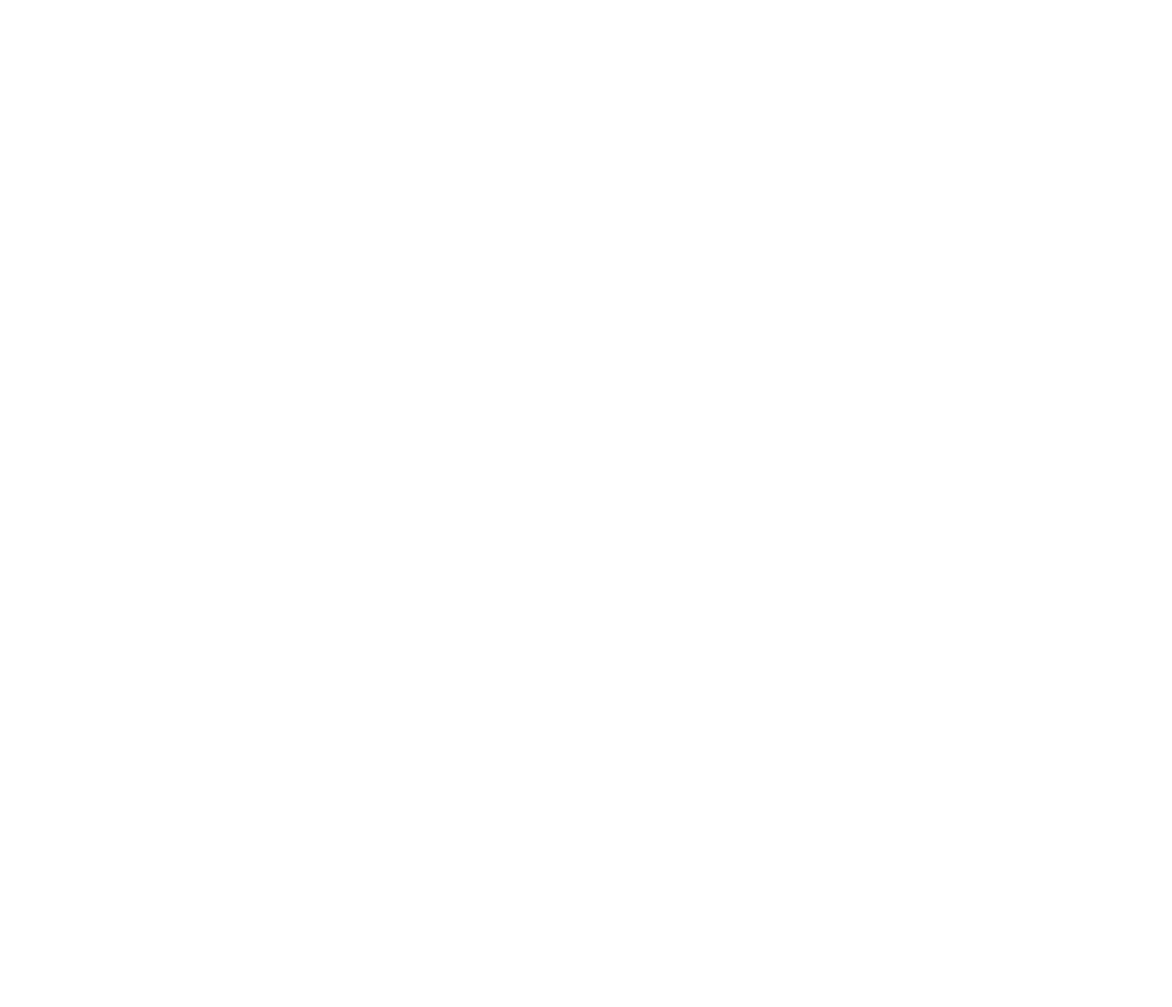
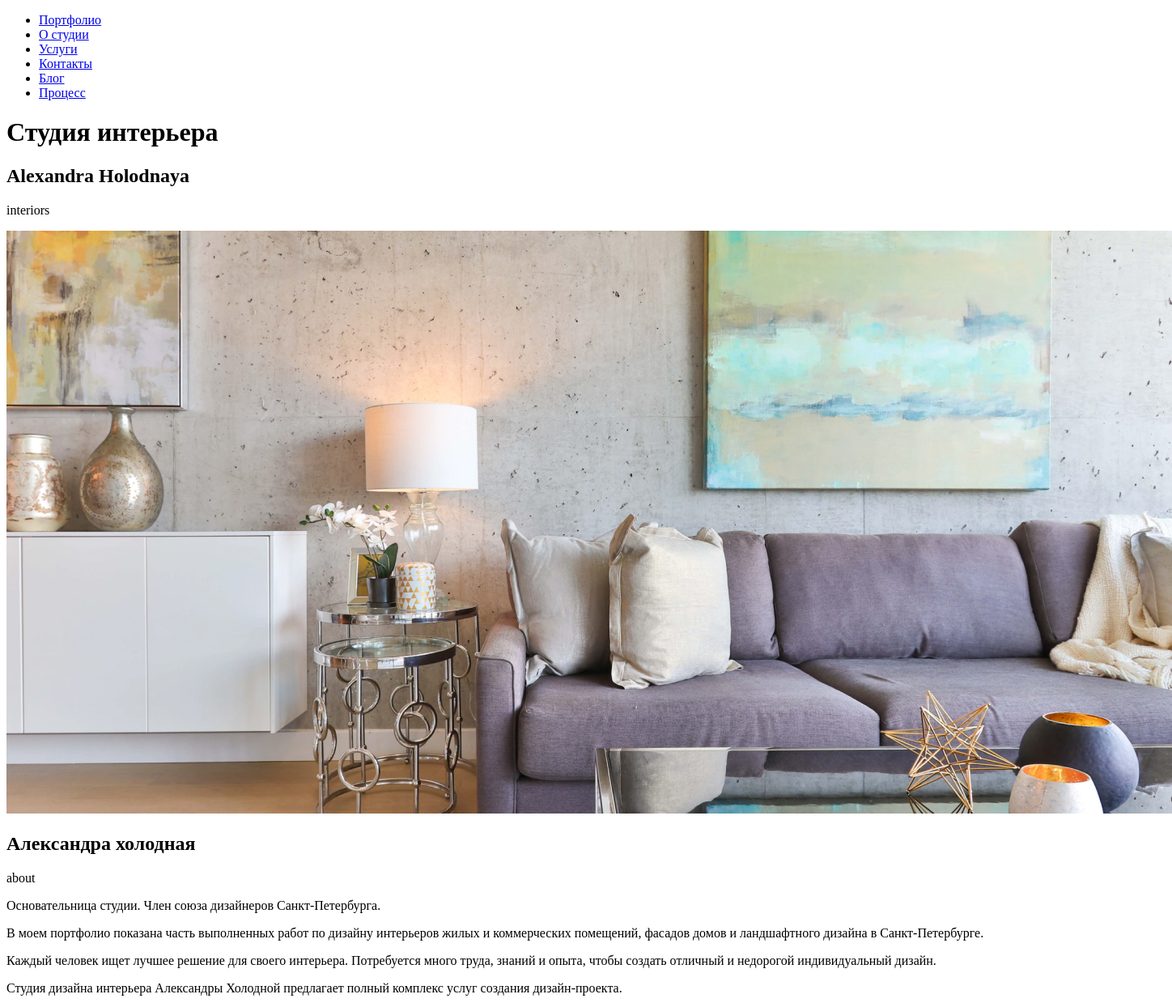
Before and after one commit to 1nteres/holodnaya-interier, a plain HTML site: page index.html in a window 1280 px wide. Shown: the top 1244 px of the page at 81% size, 1448 px wide, since content can reach past the window. Before the commit the page ends 800 px from the top, so only its background shows below. Drawn offline with Linux system fonts and the light colour scheme.

Commit message:
section promo + about

```diff
--- a/index.html
+++ b/index.html
@@ -3,11 +3,64 @@
 <head>
     <meta charset="UTF-8">
     <meta name="viewport" content="width=device-width, initial-scale=1.0">
-    <title>Alexandra Holodnaya/title>
+    <title>Alexandra Holodnaya</title>
 </head>
 <body>
-    <header class="main-header"></header>
-    <main class="main"></main>
-    <footer class="main-footer"></footer>
+    <header class="main-header">
+        <nav class="navigation">
+            <ul class="navigation-list">
+                <li class="navigation-list-item">
+                    <a href="#">Портфолио</a>
+                </li>
+                <li class="navigation-list-item">
+                    <a href="#">О студии</a>
+                </li>
+                <li class="navigation-list-item">
+                    <a href="#">Услуги</a>
+                </li>
+                <li class="navigation-list-item">
+                    <a href="#">Контакты</a>
+                </li>
+                <li class="navigation-list-item">
+                    <a href="#">Блог</a>
+                </li>
+                <li class="navigation-list-item">
+                    <a href="#">Процесс</a>
+                </li>
+            </ul>
+        </nav>
+    </header>
+    <main class="main">
+        <h1 class="visually-hidden">Студия интерьера</h1>
+        <section class="promo">
+            <h2 class="promo-title">Alexandra Holodnaya</h2>
+            <p class="promo-subtitle">interiors</p>
+            <img src="img/slider-1.jpg" width="1440" height="720" alt="Интерьер комнаты номер 1.">
+        </section>
+        <section class="about">
+            <h2 class="about-title">Александра холодная</h2>
+            <p class="about-meta">about</p>
+            <p class="about-subtitle">Основательница студии. Член союза дизайнеров Санкт-Петербурга.</p>
+            <p class="about-text">В моем портфолио показана часть выполненных работ по дизайну интерьеров жилых и коммерческих помещений, фасадов домов и ландшафтного дизайна в Санкт-Петербурге.</p>
+            <p class="about-text">Каждый человек ищет лучшее решение для своего интерьера. Потребуется много труда, знаний и опыта, чтобы создать отличный и недорогой индивидуальный дизайн.</p>
+            <p class="about-text">Студия дизайна интерьера Александры Холодной предлагает полный комплекс услуг создания дизайн-проекта.</p>
+            <img src="img/about.jpg" width="741" height="738" alt="Александра холодная.">
+        </section>
+        <section class="porfolio">
+
+        </section>
+        <section class="philosophy">
+
+        </section>
+        <section class="servives">
+
+        </section>
+        <section class="contacts">
+
+        </section>
+    </main>
+    <footer class="main-footer">
+
+    </footer>
 </body>
 </html>
```
Also changed, not shown: img/about.jpg (added), img/slider-1.jpg (added), text.txt (added).
